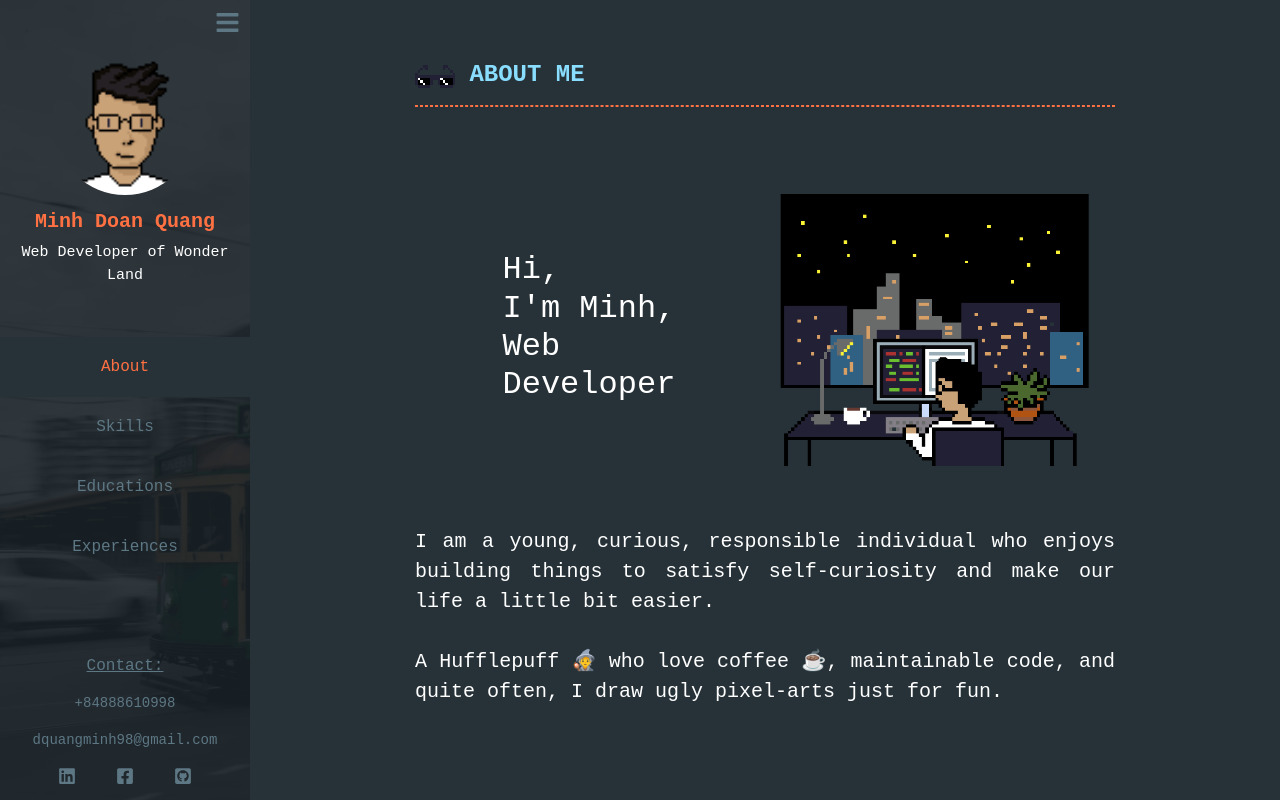
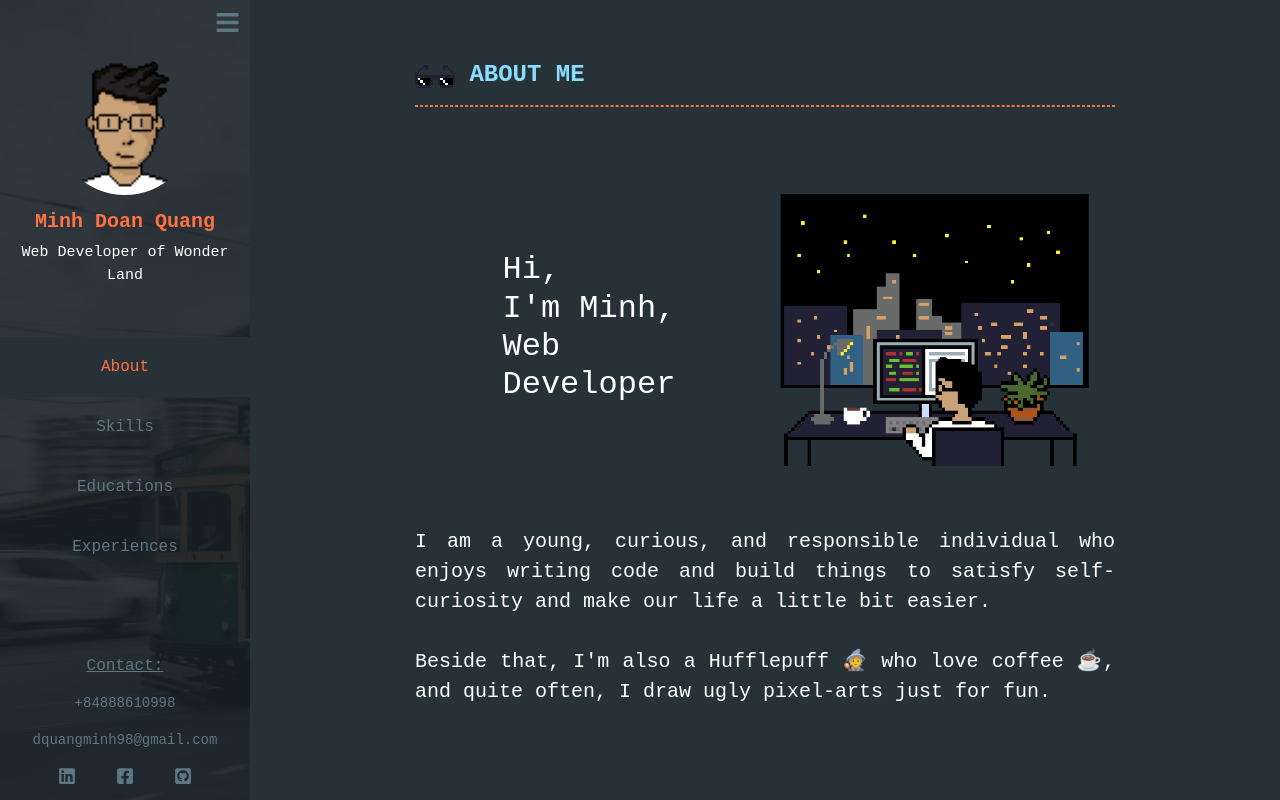
Before and after one commit to minhwood/portfolio, a Vue app: page / in a window 1280 px wide. Shown: the top 800 px of the page. Built offline with nearby package versions, Linux system fonts and the light colour scheme.

Commit message:
Content Update

```diff
--- a/src/components/organisms/About.vue
+++ b/src/components/organisms/About.vue
@@ -22,8 +22,8 @@ export default {
     },
     data: () => ({
         paragraphs: [
-            `I am a young, curious, responsible individual who enjoys building things to satisfy self-curiosity and make our life a little bit easier.`,
-            `A Hufflepuff 🧙 who love coffee ☕, maintainable code, and quite often, I draw ugly pixel-arts just for fun.`
+            `I am a young, curious, and responsible individual who enjoys writing code and build things to satisfy self-curiosity and make our life a little bit easier.`,
+            `Beside that, I'm also a Hufflepuff 🧙 who love coffee ☕, and quite often, I draw ugly pixel-arts just for fun.`
         ]
     })
 }
```
